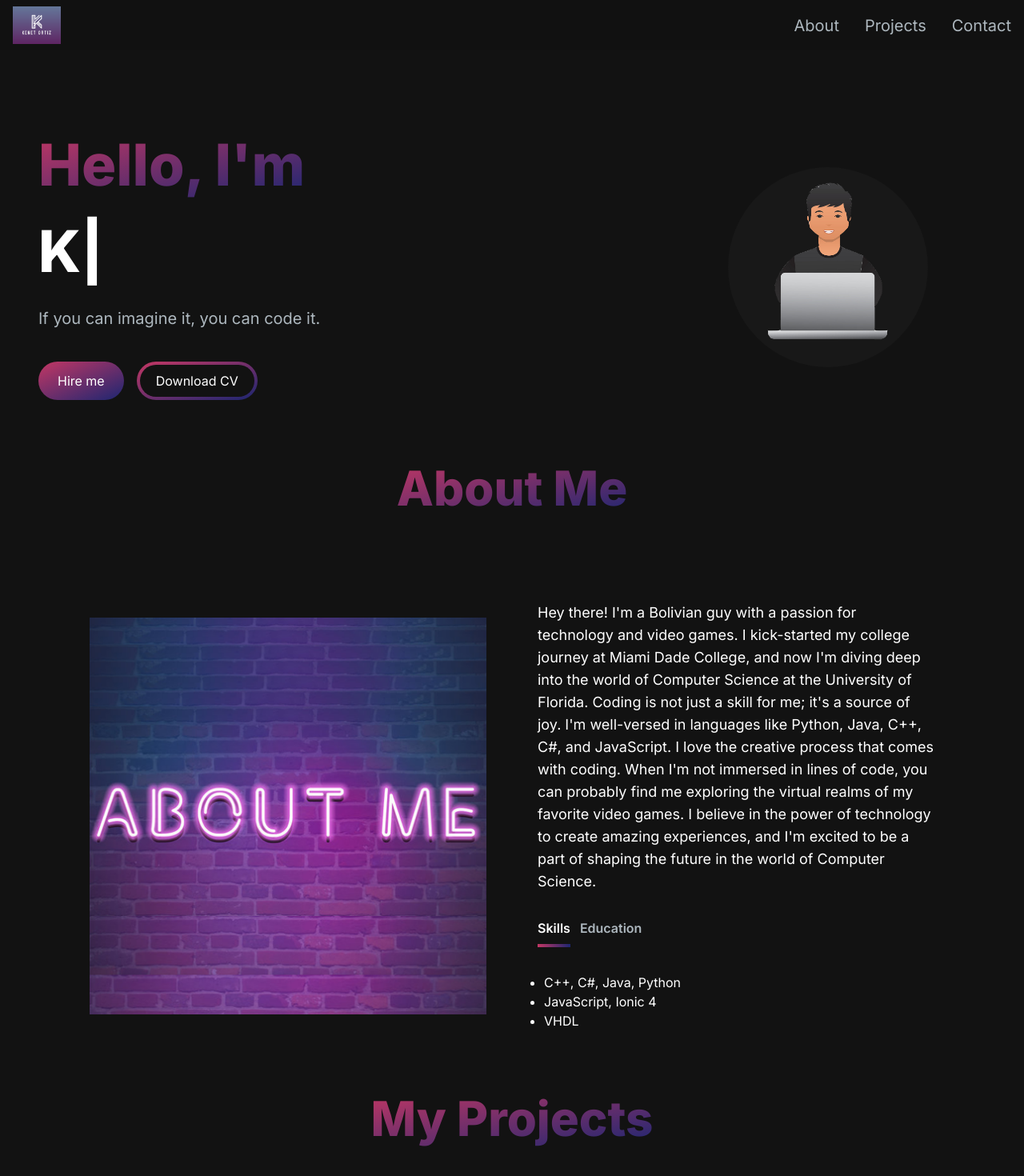
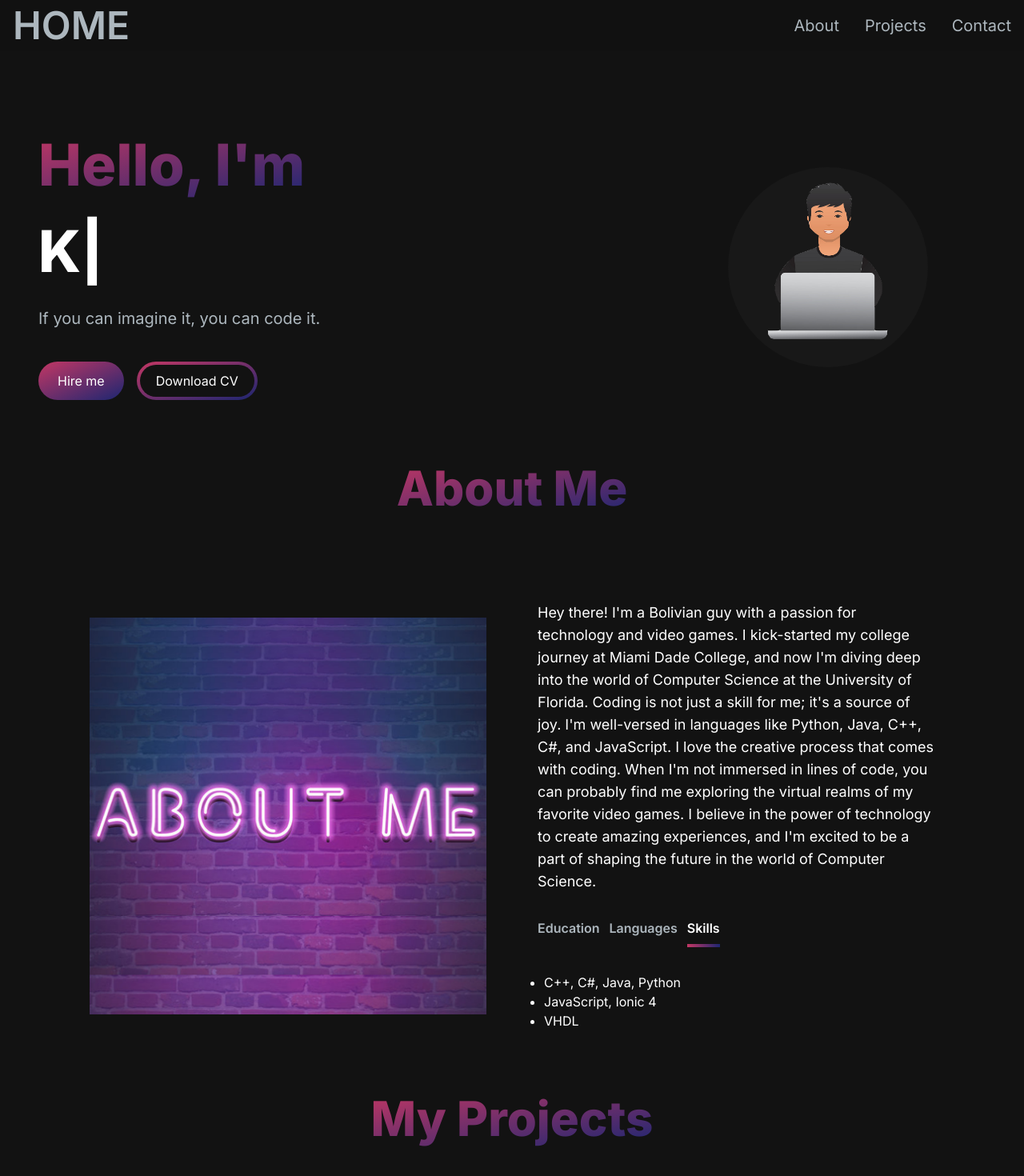
Before and after one commit to KOrtizLedezma/PortfolioWebsite, a Next.js app: page / in a window 1280 px wide. Shown: the top 1470 px of the page at 80% size. Built offline with nearby package versions, Linux system fonts and the light colour scheme.

Commit message:
Changes on upper Logo

```diff
--- a/app/Components/AboutSection.jsx
+++ b/app/Components/AboutSection.jsx
@@ -25,6 +25,16 @@ const TAB_DATA = [
         </ul>
     ),
     },
+    {
+        title: "Languages",
+        id: "languages",
+        content: (
+            <ul className="list-disc pl-2">
+                <li>English</li>
+                <li>Spanish</li>
+            </ul>
+        ),
+        },
 ];
 
 const AboutSection = () => {
@@ -61,18 +71,25 @@ const handleTabChange = (id) => {
                     </p>
                     <div className="flex flex-row justify-start mt-8">
                         <TabButton
+                            selectTab={() => handleTabChange("education")}
+                            active={tab === "education"}
+                        >
+                        {" "}
+                        Education{" "}
+                        </TabButton>
+                        <TabButton
+                            selectTab={() => handleTabChange("languages")}
+                            active={tab === "languages"}
+                        >
+                        {" "}
+                        Languages{" "}
+                        </TabButton>
+                        <TabButton
                             selectTab={() => handleTabChange("skills")}
                             active={tab === "skills"}
                         >
                         {" "}
                         Skills{" "}
-                        </TabButton>
-                        <TabButton
-                            selectTab={() => handleTabChange("education")}
-                            active={tab === "education"}
-                        >
-                        {" "}
-                        Education{" "}
                         </TabButton>
                     </div>
                     <div className="mt-8">
--- a/app/Components/NavBar.jsx
+++ b/app/Components/NavBar.jsx
@@ -1,7 +1,6 @@
 "use client";
 
 import React, {useState} from 'react'
-import Link from 'next/link';
 import NavLink from './NavLink';
 import {Bars3Icon, XMarkIcon} from "@heroicons/react/24/solid";
 import MenuOverlay from './MenuOverlay';
@@ -23,20 +22,19 @@ const navLinks = [
 ]
 
 const NavBar = () => {
+
+    const handleLogoClick = () => {
+        document.documentElement.scrollIntoView({ behavior: 'smooth' });
+    };
+
     const [navbarOpen, setNavbarOpen] = useState(false);
 
     return (
         <nav className="fixed  top-0 left-0 right-0 z-10 bg-[#121212] bg-opacity-90">
             <div className="flex container flex-wrap items-center justify-between mx-auto px-4 py-2">
-            <Image
-                src="/Images/Logo.png"
-                alt=""
-                width={60}
-                height={60}
-                />
-            <Link href={"/"} className="text-2xl md:text-5xl text-white font-semibold">
-
-            </Link>
+                <button onClick={handleLogoClick} className="flex items-center">
+                    <span className="text-[#ADB7BE] text-xl md:text-5xl font-semibold">HOME</span>
+                </button>
                 <div className="mobile-menu block md:hidden">
                 {
                     !navbarOpen ?
```
Lines whose indentation alone changed are shown as unchanged.
